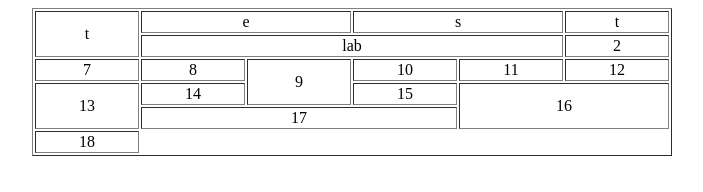
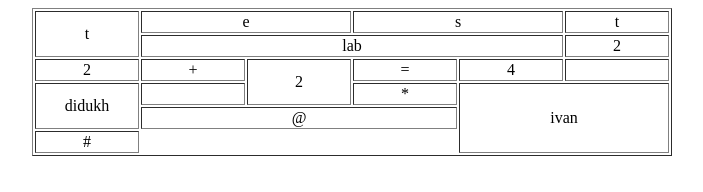
Before and after one commit to DidukhIvan/DidukhLabs, a plain HTML site: page lab2.html in a window 1280 px wide. Shown: the whole page, without its empty margins (288-991 px from the left). Drawn offline with Linux system fonts and the light colour scheme.

Commit message:
Update lab2.html

```diff
--- a/lab2.html
+++ b/lab2.html
@@ -13,25 +13,25 @@
             <td style="width: 100px; text-align: center;">2</td>
           </tr>
           <tr>
-            <td style="width: 100px; text-align: center;">7</td>
-            <td style="width: 100px; text-align: center;">8</td>
-            <td style="width: 100px; text-align: center;" rowspan="2">9</td>
-            <td style="width: 100px; text-align: center;">10</td>
-            <td style="width: 100px; text-align: center;">11</td>
-            <td style="width: 100px; text-align: center;">12</td>
+            <td style="width: 100px; text-align: center;">2</td>
+            <td style="width: 100px; text-align: center;">+</td>
+            <td style="width: 100px; text-align: center;" rowspan="2">2</td>
+            <td style="width: 100px; text-align: center;">=</td>
+            <td style="width: 100px; text-align: center;">4</td>
+            <td style="width: 100px; text-align: center;"></td>
           </tr>
           <tr>
-            <td style="width: 100px; text-align: center;" rowspan="3">13</td>
-            <td style="width: 100px; text-align: center;">14</td>
-            <td style="width: 100px; text-align: center;">15</td>
-            <td style="width: 200px; text-align: center;" rowspan="3" colspan="2">16</td> <!--У таблиці зображено що 16-та комірка займає 2 рядки, хоча rowspan="3", а по факту 2, мені сказали залишити так.-->
+            <td style="width: 100px; text-align: center;" rowspan="3">didukh</td>
+            <td style="width: 100px; text-align: center;"></td>
+            <td style="width: 100px; text-align: center;">*</td>
+            <td style="width: 200px; text-align: center;" rowspan="4" colspan="2">ivan</td>
           </tr>
           <tr>
-            <td style="width: 300px; text-align: center;" rowspan="2" colspan="3">17</td> <!--У таблиці зображено що 17-та комірка займає 2 рядки, хоча rowspan="2", а по факту 1, мені сказали залишити так.-->
+            <td style="width: 300px; text-align: center;" rowspan="2" colspan="3">@</td>
           </tr>
           <tr></tr>
           <tr>
-            <td style="width: 100px; text-align: center;">18</td>
+            <td style="width: 100px; text-align: center;">#</td>
           </tr>
         </tbody>
       </table>
```
